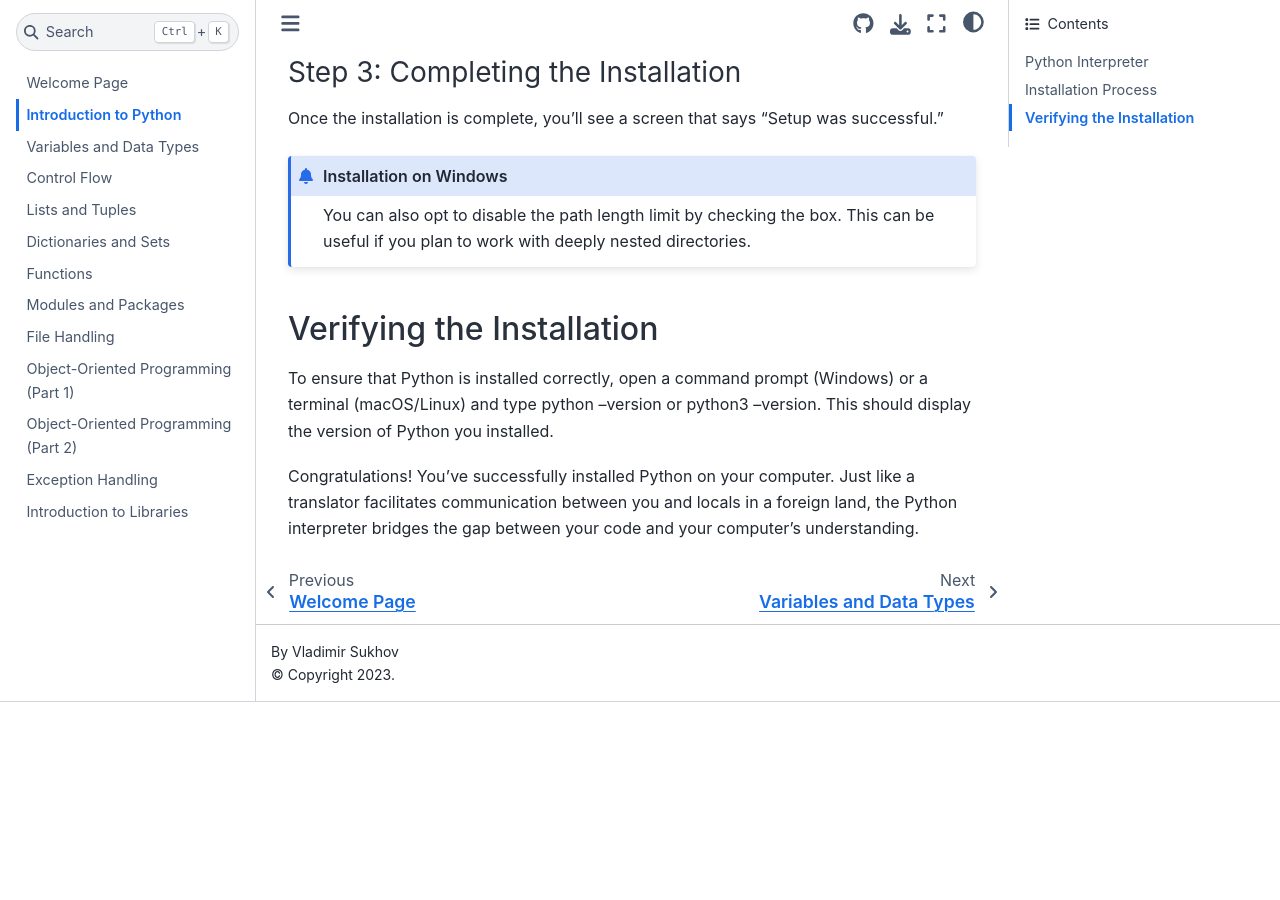
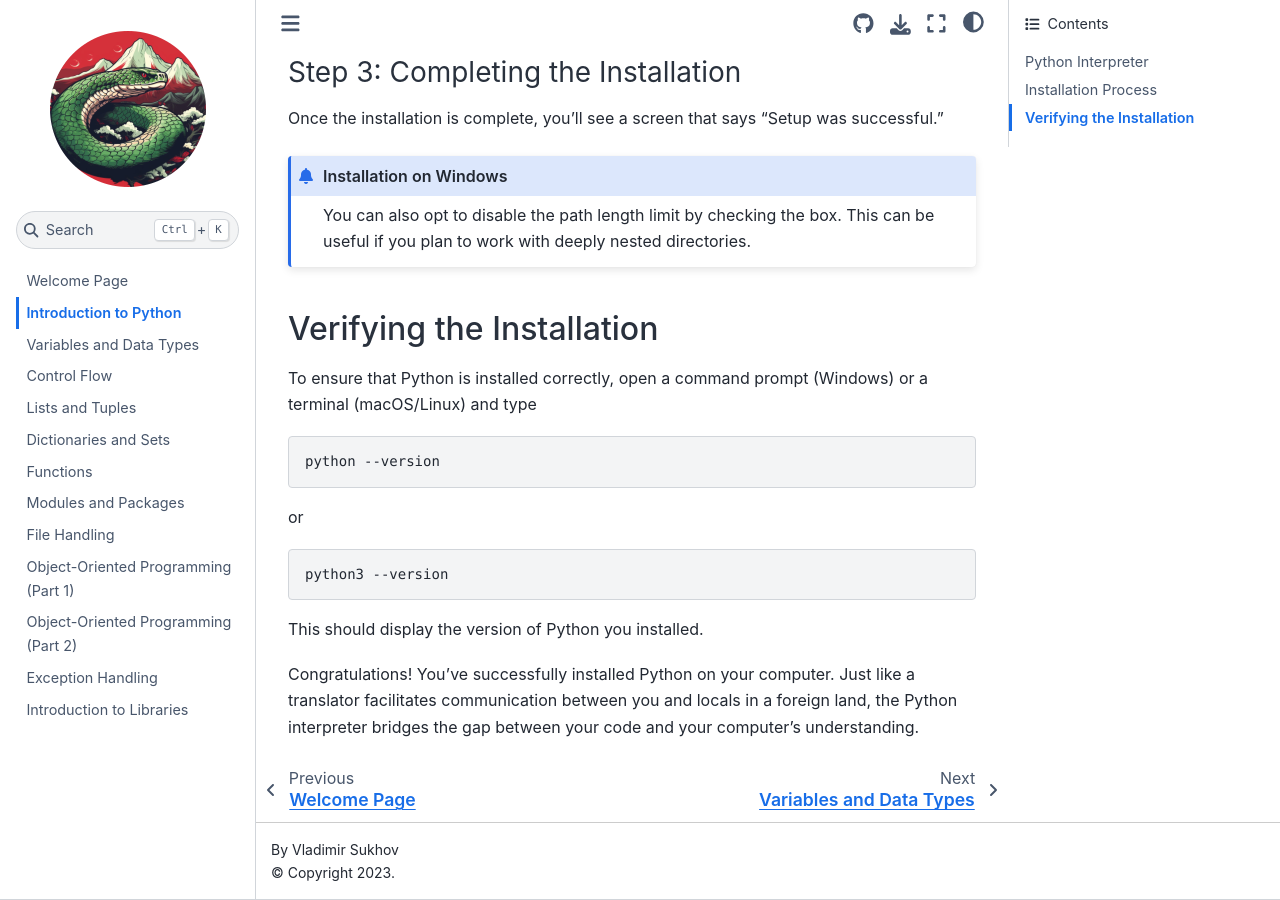
Before and after one commit to vdsukhov/python-intro-course, a Jupyter Book: the page built from chapters/intro.md, in a window 1280 px wide and 900 px high, scrolled down 968 px. Built offline with Jupyter Book 1.0.4 settings and Sphinx 7.4.7 and the Sphinx Book theme 1.1.4, drawn with Linux system fonts in a browser that asks for light colours; before the commit the page ends 1670 px from its top, so only the background shows below that.

````diff
--- a/chapters/intro.md
+++ b/chapters/intro.md
@@ -49,7 +49,14 @@ You can also opt to disable the path length limit by checking the box. This can
 
 ## Verifying the Installation
 
-To ensure that Python is installed correctly, open a command prompt (Windows) or a terminal (macOS/Linux) and type python --version or python3 --version.
+To ensure that Python is installed correctly, open a command prompt (Windows) or a terminal (macOS/Linux) and type
+```bash
+python --version
+```
+or
+```bash
+python3 --version
+```
 This should display the version of Python you installed.
 
 Congratulations!
````
